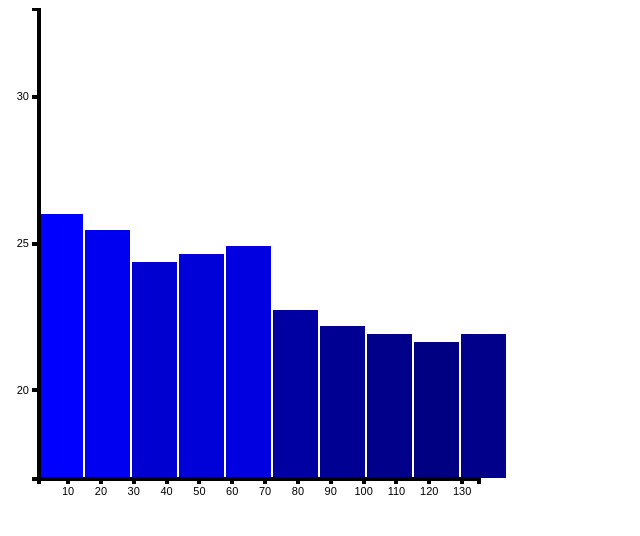
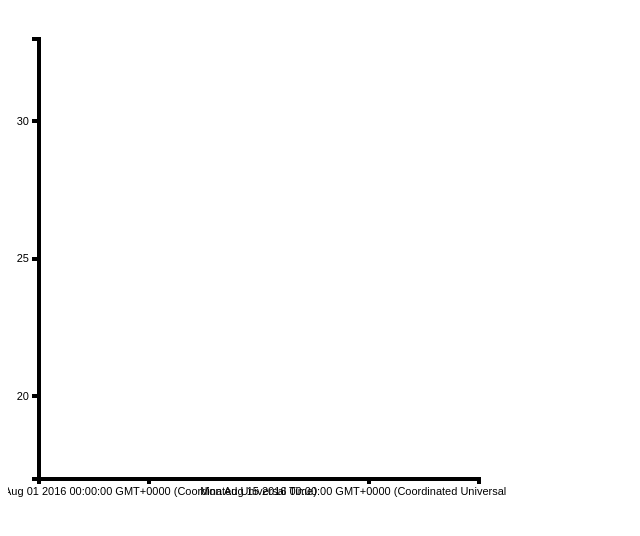
Before and after one commit to hebertomoreno/ntdoyStockViz, a plain HTML site: page index.html in a window 1280 px wide. Shown: the whole page, without its empty margins (0-640 px from the left). Drawn offline with Linux system fonts and the light colour scheme.

Commit message:
Axes showing in line graph
All the axes seem to work, except the dates on the xAxis are huge. Like,
date object huge. We gon´ fix that. Anyway, axes working.

```diff
--- a/index.html
+++ b/index.html
@@ -18,6 +18,7 @@
   <script type="text/javascript" src="d3/d3.js"></script>
   <script type="text/javascript" src="ntdoycsv.js"></script>
   <script type="text/javascript" src="ntdoygraph.js"></script>
+	<script type="text/javascript" src="ntdoyLineGraph.js"></script>
 </head>
 <body>
   <script type="text/javascript">
--- a/ntdoyLineGraph.js
+++ b/ntdoyLineGraph.js
@@ -0,0 +1,48 @@
+//Width, Height and padding
+var w = 500;
+var h = 500;
+var padding = 30;
+
+var makeLineGraph = function(data)
+{
+  /***Draw SVG***/
+  var svg = d3.select("body")
+              .append("svg")
+              .attr("width",w)
+              .attr("height",h);
+  /***Useful Domain Variables***/
+  var maxDate = new Date(2016,07,15);
+  var minDate = new Date(2016,07,01);
+  var yDom = d3.extent(data,function(d)
+            {
+              return d.Open;
+            })
+  /***Scales***/
+  var xScale = d3.scaleBand()
+                  .domain([minDate, maxDate])
+                  .range([padding, w-padding]);
+  var yScale = d3.scaleLinear()
+                  .domain(yDom)
+                  .range([h-padding,padding]);
+  /****Axes Declaration****/
+  var xAxis = d3.axisBottom()
+                     /*Each axis also needs to be told on what scale to
+                       operate*/
+                     .scale(xScale);
+                     /*Indicates the number of ticks*/
+  var yAxis = d3.axisLeft()
+                    /*Each axis also needs to be told on what scale to
+                      operate*/
+                    .scale(yScale)
+                    /*Indicates the number of ticks*/
+                    .ticks(5);
+  /***Draw Axes***/
+  svg.append("g")
+     .attr("class","axis")
+     .attr("transform", "translate(0," + (h - padding) + ")")
+       .call(xAxis);
+ svg.append("g")
+       .attr("class", "axis")
+       .attr("transform", "translate(" + padding + ",0)")
+       .call(yAxis);
+}
--- a/ntdoycsv.js
+++ b/ntdoycsv.js
@@ -26,7 +26,7 @@ var ntdoycsv = function()
              "AdjClose": d["Adj Close"]};
     })
     console.log("Stock Data: ", data);
-    makeGraph(data);
+    makeLineGraph(data);
   })
 
 }
--- a/ntdoygraph.js
+++ b/ntdoygraph.js
@@ -5,7 +5,7 @@ var padding = 30;
 var barPadding = 2;
 var increment = 8;
 
-var makeGraph = function(data)
+var makeBarGraph = function(data)
 {
   /****SVG Delcaration****/
   var svg = d3.select("body")
@@ -113,4 +113,5 @@ var makeGraph = function(data)
 		    .attr("class", "axis")
 		    .attr("transform", "translate(" + padding + ",0)")
 		    .call(yAxis);
+
 }
```
